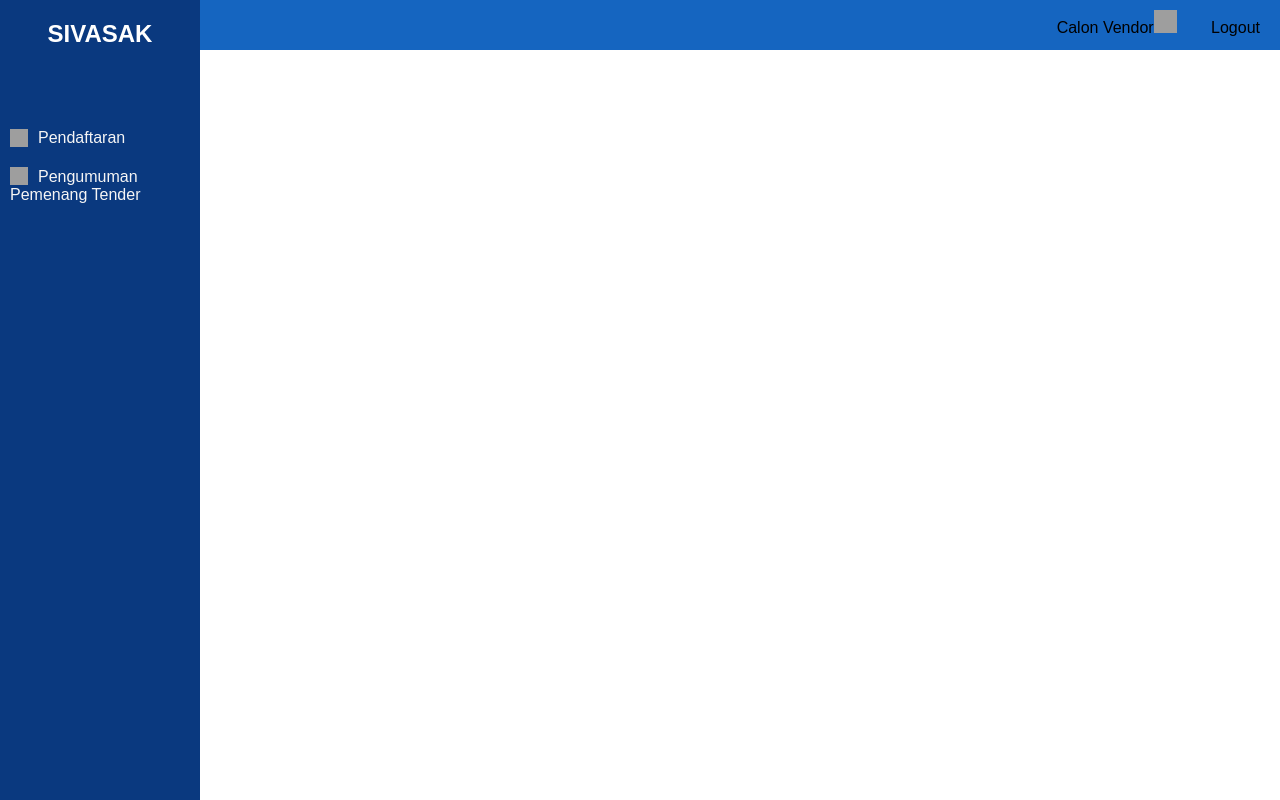
After one commit to gyoro2/Tugaspengweb, a PHP site: the page made by PTI Website/pengumumanpemenang.php in a window 1280 px wide. The commit adds this page. Run offline with PHP 8.4, Linux system fonts and the light colour scheme; grey boxes are pictures that could not be loaded.

Commit message:
update file

```diff
--- a/PTI Website/editakuntender.php
+++ b/PTI Website/editakuntender.php
@@ -51,6 +51,9 @@
             <label for="jenis">Jenis </label>
             <input type="text" id="jenis" name="Jenis" required>
 
+            <label for="telpon">NPWP</label>
+            <input type="text" id="npwp" name="npwp" required value="0895410035090">
+
             <label for="alamat">Alamat</label>
             <input type="text" id="alamat" name="alamat" required value="Jl. Contoh Alamat">
 
--- a/PTI Website/pembuatantender.php
+++ b/PTI Website/pembuatantender.php
@@ -95,6 +95,7 @@ if ($_SERVER['REQUEST_METHOD'] == 'POST') {
                     <th>No Telpon</th>
                     <th>Email</th>
                     <th>Password</th>
+                    <th>NPWP</th>
                     <th>Aksi</th>
                 </tr>
             </thead>
@@ -124,6 +125,7 @@ if ($_SERVER['REQUEST_METHOD'] == 'POST') {
         <p>No Telpon: 089510035080</p>
         <p>Email: tender1@example.com</p>
         <p>Jenis : Makanan</p>
+        <p>NPWP : 123.4567899</p>
         <p>Alamat: Bandung</p>
         <div class="modal-buttons">
             <button class="close-button" onclick="closeModal()">Tutup</button>
--- /dev/null
+++ b/PTI Website/pengumumanpemenang.php
@@ -0,0 +1,31 @@
+<!DOCTYPE html>
+<html lang="en">
+<head>
+    <meta charset="UTF-8">
+    <meta name="viewport" content="width=device-width, initial-scale=1.0">
+    <title>Dashboard Calon Vendor</title>
+    <link rel="stylesheet" href="styledash.css">
+</head>
+<body>
+
+<!-- Sidebar -->
+<div class="sidebar">
+    <ul>
+        <h2>SIVASAK</h2>
+        <li><img src="register.png" alt=""><a href="pendaftaran.php">Pendaftaran</a></li>
+        <li><img src="announcement.png" alt=""><a href="pengumumanpemenang.php">Pengumuman Pemenang Tender</a></li>
+    </ul>
+</div>
+
+<!-- Navbar -->
+<div class="navbar">
+    <div class="menu">
+        <ul>
+            <li><a href="#">Calon Vendor</a><img src="vendor_icon.png" alt=""></li>
+            <li><a href="logout.php">Logout</a></li>
+        </ul>
+    </div>
+</div>
+
+</body>
+</html>
--- a/PTI Website/styledash.css
+++ b/PTI Website/styledash.css
@@ -380,6 +380,7 @@ tr:hover {
     padding: 80px 20px 20px 20px;
     background-color: #f4f4f4;
     min-height: 100vh;
+    justify-content: center;
 }
 
 /* Dashboard Cards */
@@ -449,6 +450,7 @@ tr:hover {
 .main-content h2 {
     text-align: center;
     margin-bottom: 20px;
+    justify-content: center;
 }
 
 form {
```
Also changed, not shown: PTI Website/DashboardCalonVendor.php (deleted, +0 -65 lines), PTI Website/pendaftaran.php (added, +31 -0 lines).
